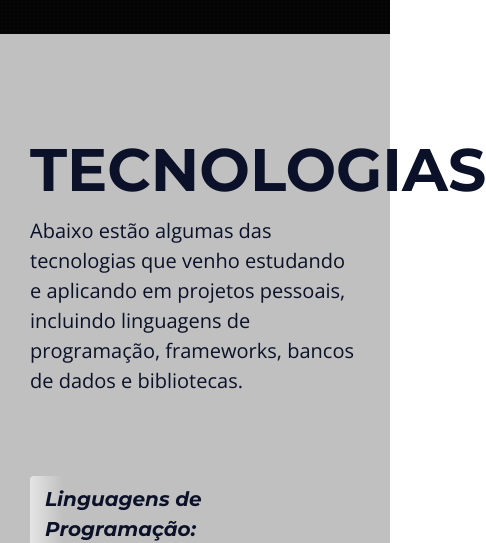
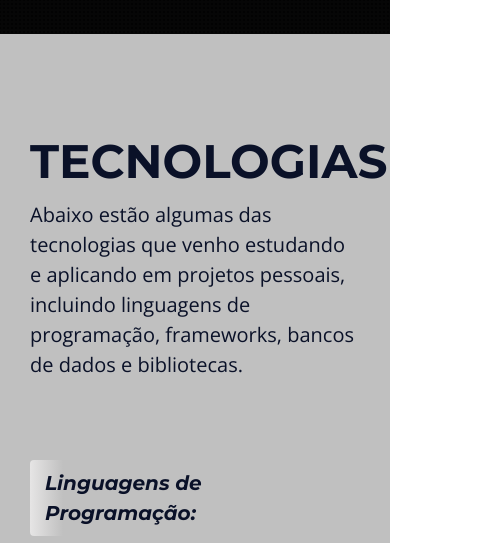
Before and after one commit to renancvitor/portfolio, a plain HTML site: page index.html in a window 390 px wide. Shown: the part 1460-2003 px from the top of the page, 486 px wide, since content can reach past the window. Drawn offline with nearby package versions, Linux system fonts and the light colour scheme.

Commit message:
Ajustes pós-deploy - parte 05 - Correção Tecnologias para smartphone

```diff
--- a/assets/css/style.css
+++ b/assets/css/style.css
@@ -462,6 +462,10 @@ body .full-width {
         width: 100%;
     }
 
+    .grid-one h2 {
+        font-size: 4.7rem;
+    }
+
     .grid-one-content {
         display: block;
     }
```
